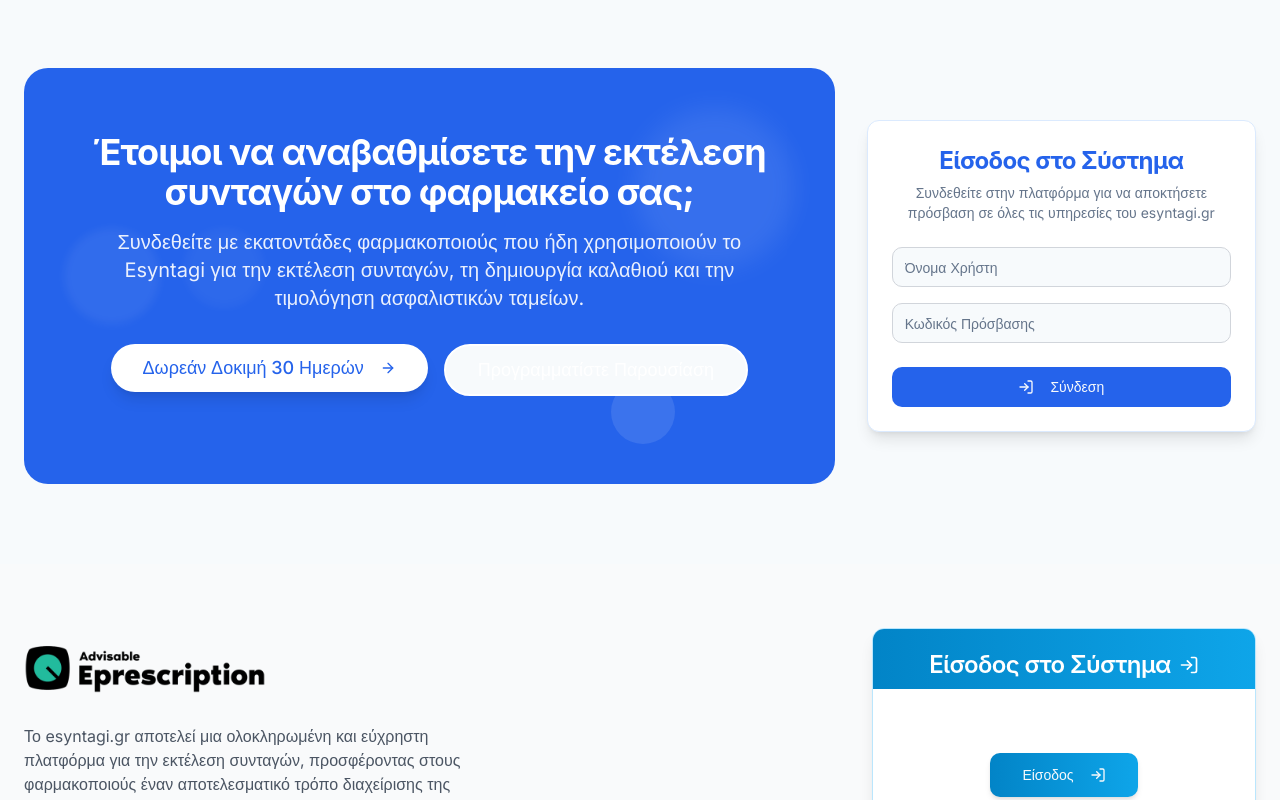
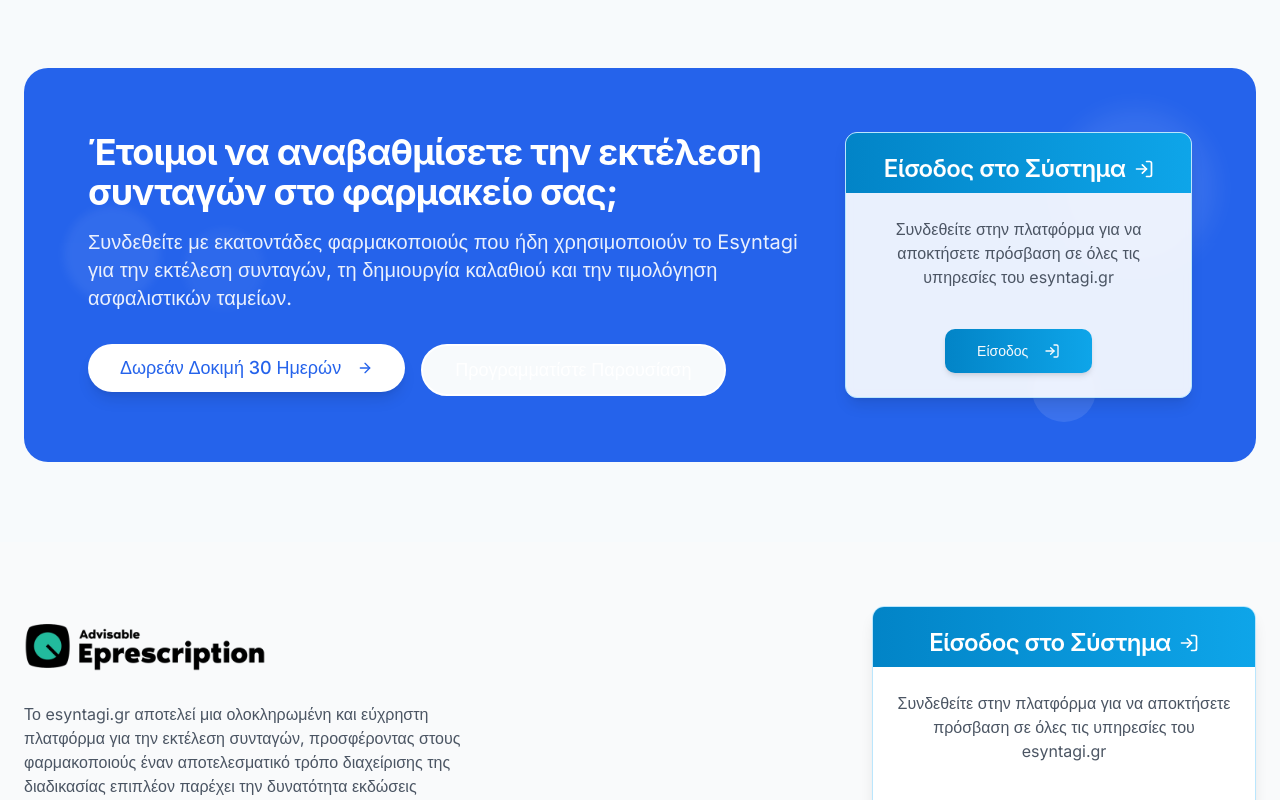
Before and after one commit to pkollaras/essyntagi-site, a React (Vite) app: page / in a window 1280 px wide. Shown: the part 5180-5980 px from the top of the page. Built offline with nearby package versions, Linux system fonts and the light colour scheme.

Commit message:
Reverted to edit edt-886b0ed2-1f3a-4a05-a214-f996b9ebef00: "Move login card
Moves the login card to the right within the container."

```diff
--- a/src/components/CallToAction.tsx
+++ b/src/components/CallToAction.tsx
@@ -3,8 +3,8 @@ import { useRef } from 'react';
 import { useInView } from '@/utils/animations';
 import { Button } from '@/components/ui/button';
 import { ArrowRight, LogIn } from 'lucide-react';
-import { Card, CardContent, CardDescription, CardFooter, CardHeader, CardTitle } from '@/components/ui/card';
-import { Input } from '@/components/ui/input';
+import { Card, CardContent, CardFooter, CardHeader, CardTitle } from '@/components/ui/card';
+import { HoverCard, HoverCardContent, HoverCardTrigger } from '@/components/ui/hover-card';
 
 const CallToAction = () => {
   const ctaRef = useRef<HTMLDivElement>(null);
@@ -13,11 +13,8 @@ const CallToAction = () => {
   });
 
   return (
-    <section id="cta" ref={ctaRef} className="py-20">
+    <section id="cta" ref={ctaRef} className="py-20 relative">
       <div className="container mx-auto px-6">
-        <div className="grid grid-cols-1 lg:grid-cols-3 gap-8">
-          {/* CTA section - takes 2 columns */}
-          <div className="lg:col-span-2">
         <div className={`bg-blue-600 rounded-3xl p-8 md:p-12 lg:p-16 relative overflow-hidden ${isInView ? 'animate-scale-in' : 'opacity-0'}`}>
           {/* Decorative elements */}
           <div className="absolute top-0 left-0 w-full h-full opacity-20 bg-pattern-dots">
@@ -27,7 +24,8 @@ const CallToAction = () => {
             <div className="absolute top-40 left-40 h-20 w-20 rounded-full bg-white/20 blur-sm"></div>
           </div>
 
-              <div className="relative z-10 text-center max-w-3xl mx-auto">
+          <div className="grid grid-cols-1 md:grid-cols-3 gap-8 relative z-10">
+            <div className="md:col-span-2 text-center md:text-left">
               <h2 className="text-3xl md:text-4xl font-bold mb-4 text-white">
                 Έτοιμοι να αναβαθμίσετε την εκτέλεση συνταγών στο φαρμακείο σας;
               </h2>
@@ -35,49 +33,50 @@ const CallToAction = () => {
                 Συνδεθείτε με εκατοντάδες φαρμακοποιούς που ήδη χρησιμοποιούν το Esyntagi για την εκτέλεση συνταγών, τη δημιουργία καλαθιού και την τιμολόγηση ασφαλιστικών ταμείων.
               </p>
 
-                <div className="flex flex-col sm:flex-row justify-center gap-4">
+              <div className="flex flex-col sm:flex-row justify-center md:justify-start gap-4">
                 <Button className="bg-white text-blue-600 hover:bg-gray-100 rounded-full px-8 py-6 text-lg font-medium shadow-lg hover:shadow-xl transition-all duration-300">
                   Δωρεάν Δοκιμή 30 Ημερών
                   <ArrowRight className="ml-2 h-5 w-5" />
                 </Button>
-                  <Button variant="outline" className="border-white border-2 text-white hover:text-white hover:bg-white/10 rounded-full px-8 py-6 text-lg">
+                <Button variant="outline" className="border-white border-2 text-white hover:bg-white/10 rounded-full px-8 py-6 text-lg">
                   Προγραμματίστε Παρουσίαση
                 </Button>
               </div>
-
-                <p className="text-white/80 mt-6 text-sm">
-                </p>
-              </div>
-            </div>
             </div>
 
-          {/* Login card - takes 1 column */}
-          <div className={`flex items-center ${isInView ? 'animate-fade-in' : 'opacity-0'}`}>
-            <Card className="w-full shadow-lg border-blue-100 bg-white h-auto">
-              <CardHeader className="text-center">
-                <CardTitle className="text-2xl font-bold text-blue-600">Είσοδος στο Σύστημα</CardTitle>
-                <CardDescription>Συνδεθείτε στην πλατφόρμα για να αποκτήσετε πρόσβαση σε όλες τις υπηρεσίες του esyntagi.gr</CardDescription>
+            {/* Login Card - moved from footer */}
+            <div className="flex justify-center md:justify-end">
+              <Card className="w-full max-w-sm shadow-lg border-essyntagi-200 overflow-hidden bg-white/90 backdrop-blur-sm transition-all duration-300 hover:shadow-xl animate-scale-in">
+                <CardHeader className="pb-3 bg-gradient-to-r from-essyntagi-600 to-essyntagi-500">
+                  <CardTitle className="text-white flex justify-center items-center">
+                    <span>Είσοδος στο Σύστημα</span>
+                    <LogIn className="h-5 w-5 ml-2" />
+                  </CardTitle>
                 </CardHeader>
-              <CardContent className="space-y-4">
-                <Input
-                  id="username"
-                  type="text"
-                  className="w-full px-3 py-2 border border-gray-300 rounded-md focus:outline-none focus:ring-2 focus:ring-blue-500"
-                  placeholder="Όνομα Χρήστη"
-                />
-                <Input
-                  id="password"
-                  type="password"
-                  className="w-full px-3 py-2 border border-gray-300 rounded-md focus:outline-none focus:ring-2 focus:ring-blue-500"
-                  placeholder="Κωδικός Πρόσβασης"
-                />
+                <CardContent className="pt-6 text-center">
+                  <p className="text-gray-600 mb-4">Συνδεθείτε στην πλατφόρμα για να αποκτήσετε πρόσβαση σε όλες τις υπηρεσίες του esyntagi.gr</p>
                 </CardContent>
-              <CardFooter>
-                <Button className="w-full bg-blue-600 hover:bg-blue-700">
-                  <LogIn className="mr-2 h-4 w-4" /> Σύνδεση
+                <CardFooter className="flex justify-center">
+                  <HoverCard>
+                    <HoverCardTrigger asChild>
+                      <a href="https://app.esyntagi.gr" target="_blank" rel="noopener noreferrer">
+                        <Button
+                          variant="default"
+                          size="lg"
+                          className="w-full bg-gradient-to-r from-essyntagi-600 to-essyntagi-500 hover:from-essyntagi-700 hover:to-essyntagi-600 shadow-md hover:shadow-lg transition-all duration-300 transform hover:-translate-y-1"
+                        >
+                          <span>Είσοδος</span>
+                          <LogIn className="h-4 w-4 ml-2" />
                         </Button>
+                      </a>
+                    </HoverCardTrigger>
+                    <HoverCardContent className="p-2 text-center">
+                      Μετάβαση στην πλατφόρμα
+                    </HoverCardContent>
+                  </HoverCard>
                 </CardFooter>
               </Card>
+            </div>
           </div>
         </div>
       </div>
--- a/src/components/Footer.tsx
+++ b/src/components/Footer.tsx
@@ -1,7 +1,9 @@
+
 import { FacebookIcon, LinkedinIcon, LogIn } from 'lucide-react';
 import { Button } from '@/components/ui/button';
 import { Card, CardContent, CardFooter, CardHeader, CardTitle } from '@/components/ui/card';
 import { HoverCard, HoverCardContent, HoverCardTrigger } from '@/components/ui/hover-card';
+
 const Footer = () => {
   const currentYear = new Date().getFullYear();
 
@@ -41,14 +43,17 @@ const Footer = () => {
                 </CardTitle>
               </CardHeader>
               <CardContent className="pt-6 text-center">
-                <p className="text-gray-600 mb-4">
-              </p>
+                <p className="text-gray-600 mb-4">Συνδεθείτε στην πλατφόρμα για να αποκτήσετε πρόσβαση σε όλες τις υπηρεσίες του esyntagi.gr</p>
               </CardContent>
               <CardFooter className="flex justify-center">
                 <HoverCard>
                   <HoverCardTrigger asChild>
                     <a href="https://app.esyntagi.gr" target="_blank" rel="noopener noreferrer">
-                      <Button variant="default" size="lg" className="w-full bg-gradient-to-r from-essyntagi-600 to-essyntagi-500 hover:from-essyntagi-700 hover:to-essyntagi-600 shadow-md hover:shadow-lg transition-all duration-300 transform hover:-translate-y-1">
+                      <Button
+                        variant="default"
+                        size="lg"
+                        className="w-full bg-gradient-to-r from-essyntagi-600 to-essyntagi-500 hover:from-essyntagi-700 hover:to-essyntagi-600 shadow-md hover:shadow-lg transition-all duration-300 transform hover:-translate-y-1"
+                      >
                         <span>Είσοδος</span>
                         <LogIn className="h-4 w-4 ml-2" />
                       </Button>
@@ -73,4 +78,5 @@ const Footer = () => {
       </div>
     </footer>;
 };
+
 export default Footer;
```
Lines whose indentation alone changed are shown as unchanged.
